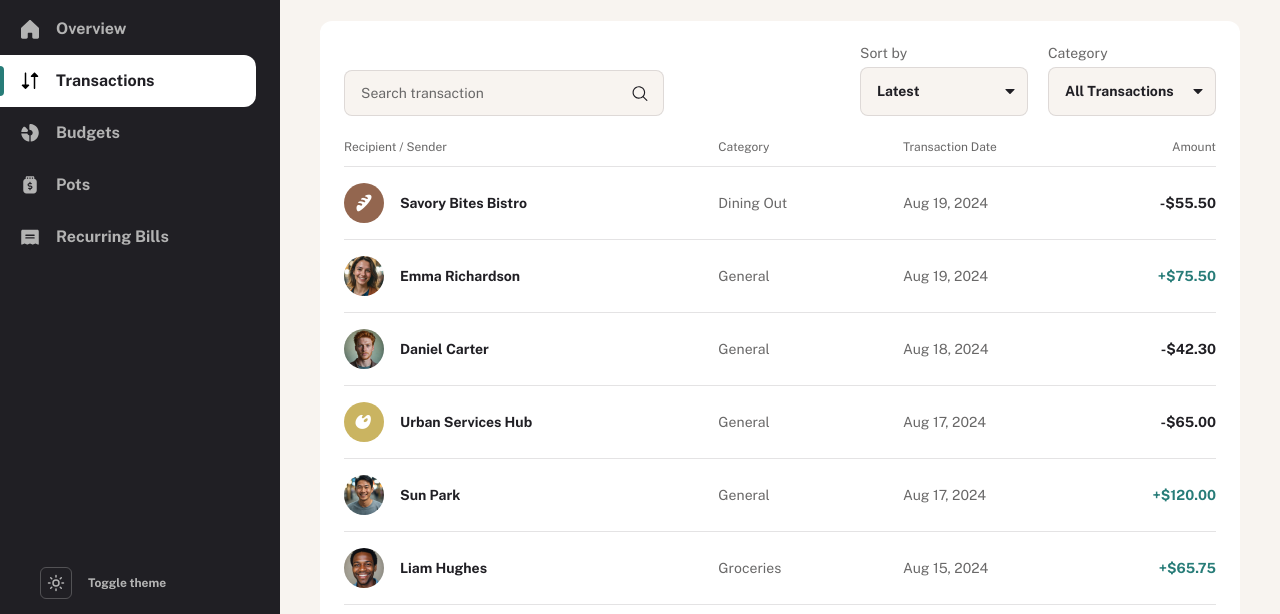
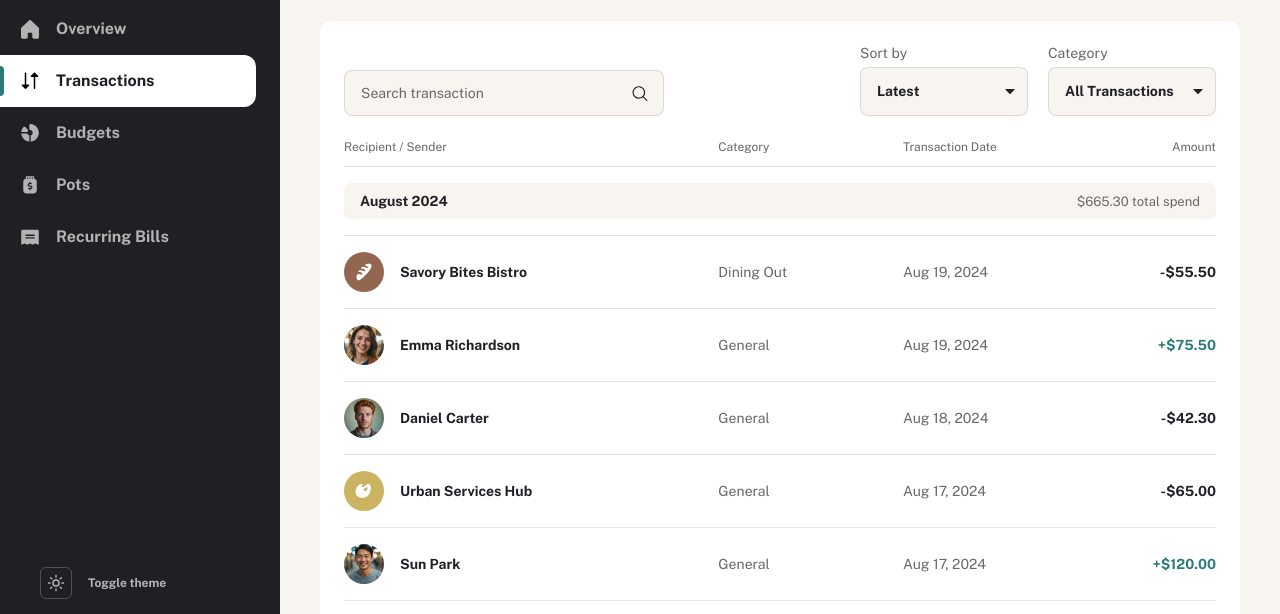
Before and after one commit to dextervorbe/personal-finance-app, a plain HTML site: page starter-code/transactions.html in a window 1280 px wide. Shown: the part 91-705 px from the top of the page. Drawn offline with nearby package versions, Linux system fonts and the light colour scheme.

Commit message:
Added Monthly Tracker
Monthly Tracker was added to Transactions so the user can see spending per month

```diff
--- a/starter-code/css/transactions.css
+++ b/starter-code/css/transactions.css
@@ -211,6 +211,35 @@
 
 .transactions-table tbody tr:last-child td {
   border-bottom: none;
+}
+
+.tx-month-divider-row td {
+  padding: 0.5rem 0 0.75rem;
+  border-bottom: none;
+  vertical-align: middle;
+}
+
+.tx-month-divider {
+  display: flex;
+  align-items: center;
+  justify-content: space-between;
+  gap: 1rem;
+  flex-wrap: wrap;
+  padding: 0.625rem 1rem;
+  border-radius: 0.375rem;
+  background-color: var(--color-subtle-fill);
+}
+
+.tx-month-divider__month {
+  font-size: 0.875rem;
+  font-weight: 700;
+  color: var(--color-heading);
+}
+
+.tx-month-divider__total {
+  font-size: 0.8125rem;
+  font-weight: 400;
+  color: var(--color-text-muted);
 }
 
 .tx-cell-name {
--- a/starter-code/js/transactions.js
+++ b/starter-code/js/transactions.js
@@ -148,6 +148,62 @@
     return rows.filter(function (t) {
       return t.category === category;
     });
+  }
+
+  function monthKeyUTC(iso) {
+    var d = parseISO(iso);
+    return d.getUTCFullYear() + "-" + pad2(d.getUTCMonth() + 1);
+  }
+
+  function formatMonthDividerHeading(iso) {
+    var d = parseISO(iso);
+    return MONTH_NAMES[d.getUTCMonth()] + " " + d.getUTCFullYear();
+  }
+
+  /** Sum of outflows (negative amounts) per calendar month (UTC) for filtered rows */
+  function computeMonthExpenseTotals(rows) {
+    var totals = {};
+    for (var i = 0; i < rows.length; i++) {
+      var t = rows[i];
+      var key = monthKeyUTC(t.date);
+      if (!totals[key]) totals[key] = 0;
+      if (t.amount < 0) totals[key] += Math.abs(t.amount);
+    }
+    return totals;
+  }
+
+  function renderMonthDivider(tbody, isoDate, monthTotalsMap) {
+    var key = monthKeyUTC(isoDate);
+    var total = monthTotalsMap[key] !== undefined ? monthTotalsMap[key] : 0;
+    var tr = document.createElement("tr");
+    tr.className = "tx-month-divider-row";
+    var td = document.createElement("td");
+    td.colSpan = 4;
+    td.className = "tx-month-divider-cell";
+
+    var wrap = document.createElement("div");
+    wrap.className = "tx-month-divider";
+    wrap.setAttribute(
+      "aria-label",
+      formatMonthDividerHeading(isoDate) +
+        ", " +
+        currency.format(total) +
+        " total spend",
+    );
+
+    var monthEl = document.createElement("span");
+    monthEl.className = "tx-month-divider__month";
+    monthEl.textContent = formatMonthDividerHeading(isoDate);
+
+    var totalEl = document.createElement("span");
+    totalEl.className = "tx-month-divider__total";
+    totalEl.textContent = currency.format(total) + " total spend";
+
+    wrap.appendChild(monthEl);
+    wrap.appendChild(totalEl);
+    td.appendChild(wrap);
+    tr.appendChild(td);
+    tbody.appendChild(tr);
   }
 
   function sortRows(rows, mode) {
@@ -314,8 +370,20 @@
         emptyEl.setAttribute("aria-hidden", "true");
         var start = (currentPage - 1) * PAGE_SIZE;
         var slice = rows.slice(start, start + PAGE_SIZE);
+        var monthTotalsMap = computeMonthExpenseTotals(rows);
+        var useMonthDividers =
+          sortMode === "latest" || sortMode === "oldest";
+        var prevMonthKey = null;
         for (var i = 0; i < slice.length; i++) {
-          renderRow(tbody, slice[i]);
+          var tx = slice[i];
+          if (useMonthDividers) {
+            var mk = monthKeyUTC(tx.date);
+            if (mk !== prevMonthKey) {
+              renderMonthDivider(tbody, tx.date, monthTotalsMap);
+              prevMonthKey = mk;
+            }
+          }
+          renderRow(tbody, tx);
         }
       }
 
```
Also changed, not shown: starter-code/budgets.html (+1 -6 lines), starter-code/js/budgets.js (+35 -8 lines).
